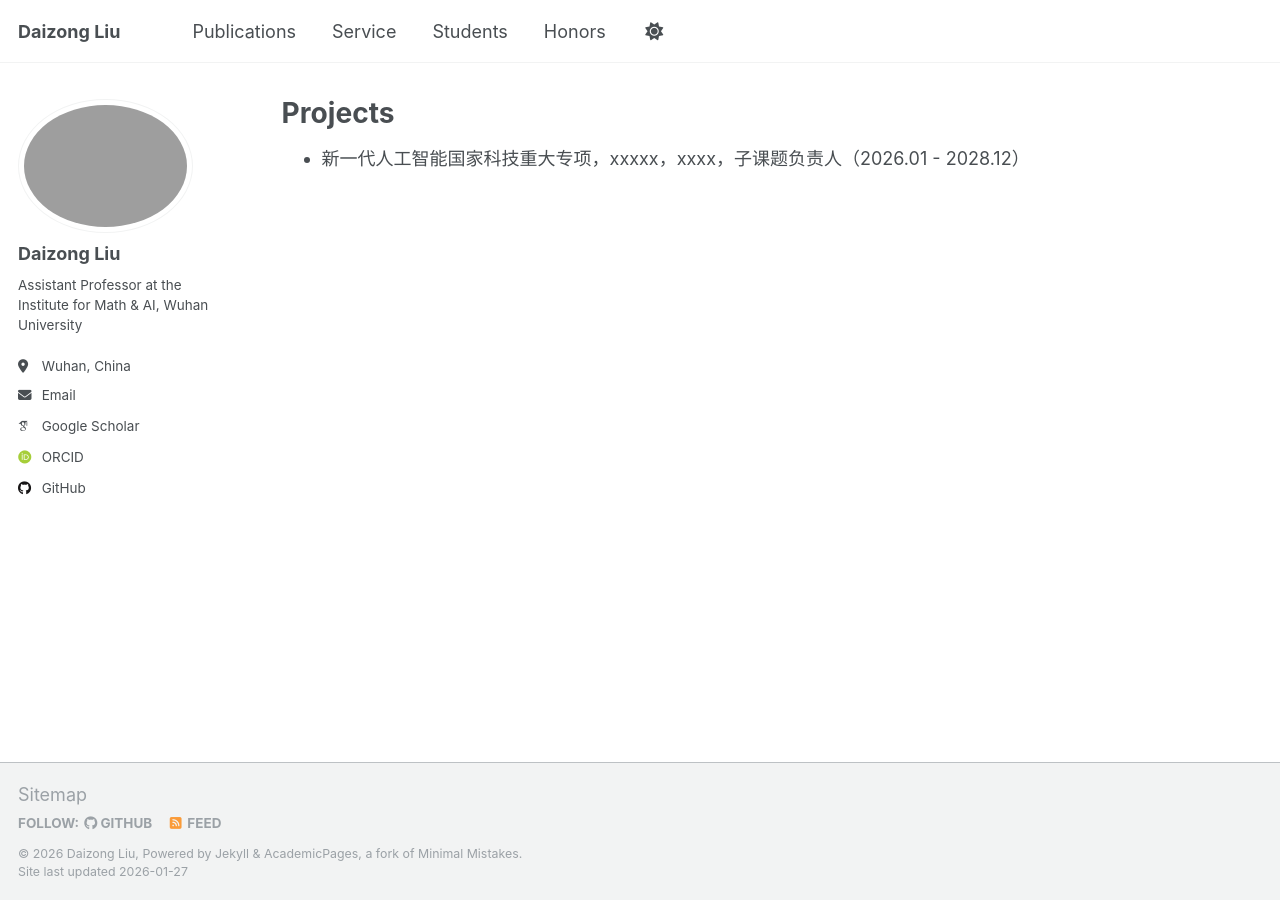
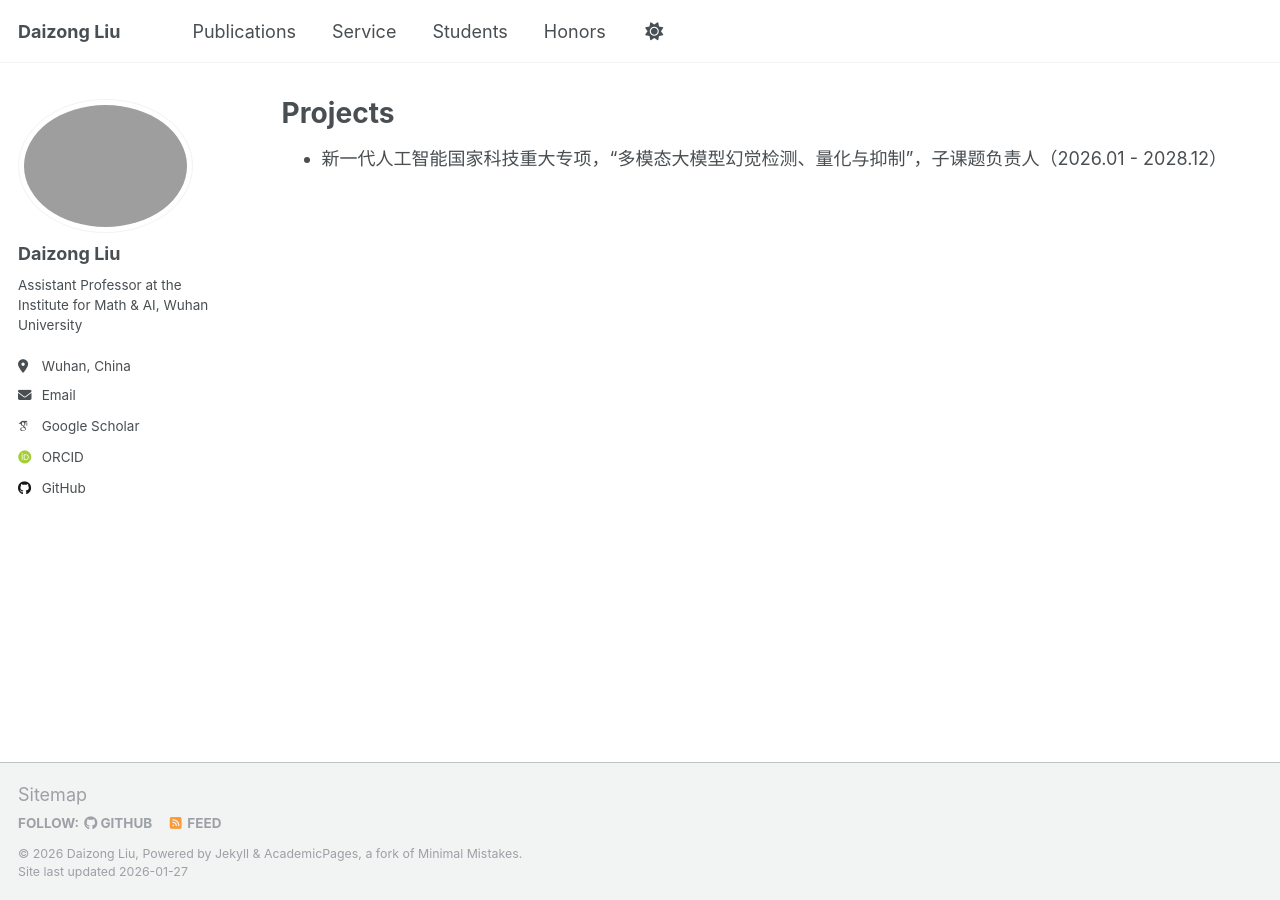
Before and after one commit to liudaizong/liudaizong.github.io, a Jekyll site: the page built from _pages/projects.md, in a window 1280 px wide. Built offline with Jekyll 4.4.1, drawn with Linux system fonts in a browser that asks for light colours; some web fonts are replaced.

Commit message:
Update projects.md

```diff
--- a/_pages/projects.md
+++ b/_pages/projects.md
@@ -4,4 +4,4 @@ title: "Projects"
 layout: archive
 ---
 
-* 新一代人工智能国家科技重大专项，xxxxx，xxxx，子课题负责人（2026.01 - 2028.12）
+* 新一代人工智能国家科技重大专项，“多模态大模型幻觉检测、量化与抑制”，子课题负责人（2026.01 - 2028.12）
```
